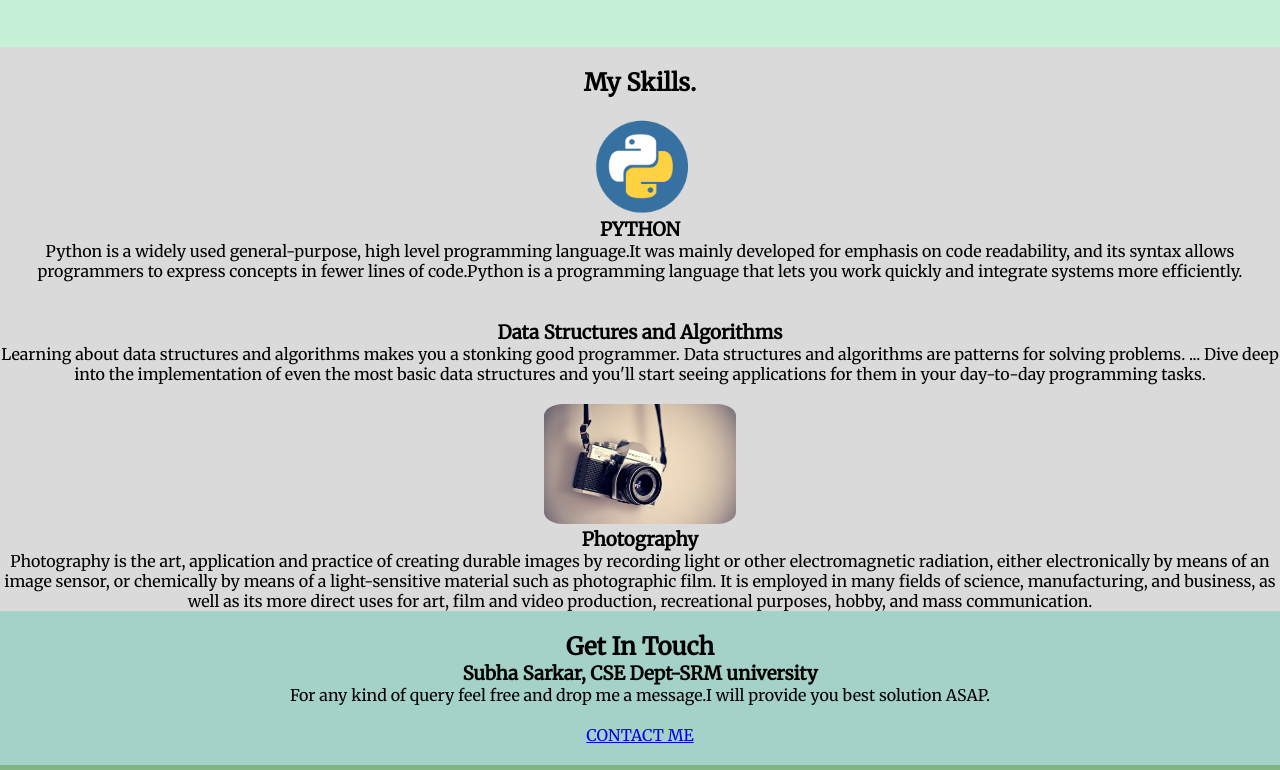
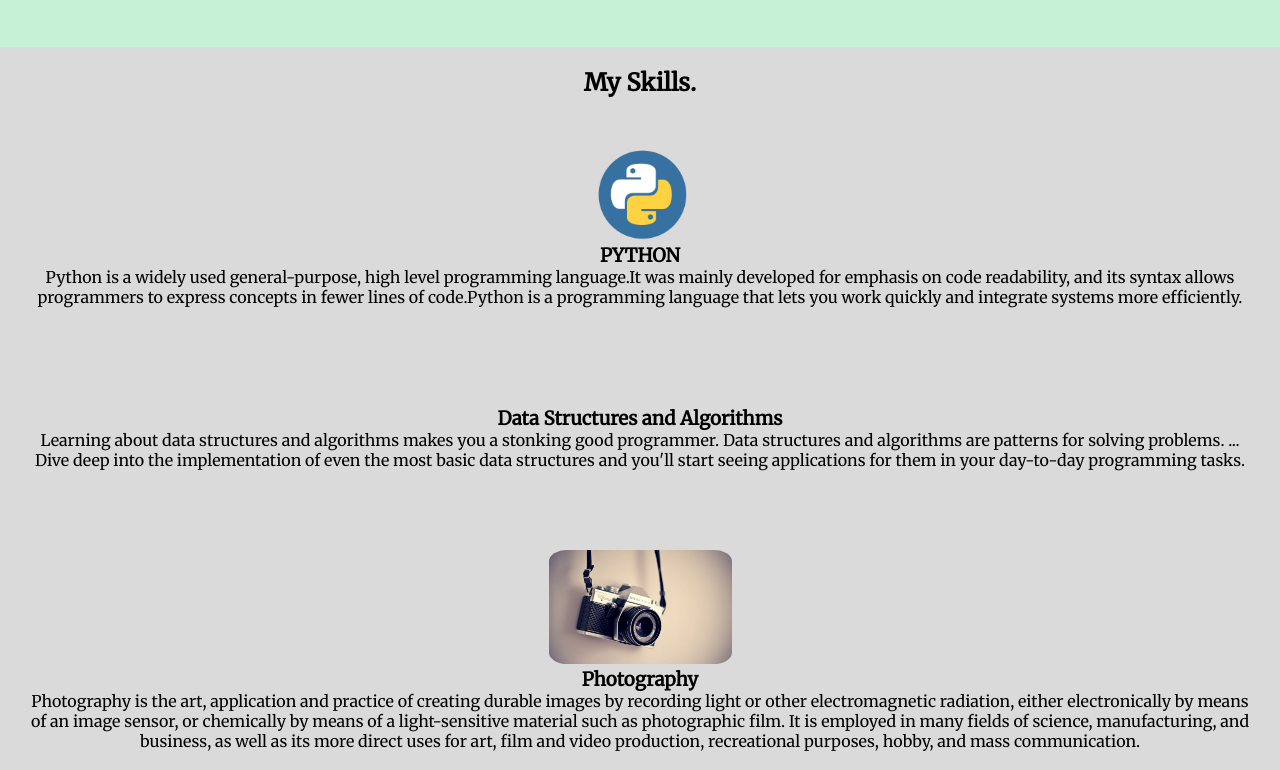
Before and after one commit to subha1206/my-personal-site, a plain HTML site: page index.html in a window 1280 px wide. Shown: the part 1182-1952 px from the top of the page. Drawn offline with Linux system fonts and the light colour scheme; a web font is replaced by a local one.

Commit message:
updated css

```diff
--- a/css/style.css
+++ b/css/style.css
@@ -61,13 +61,13 @@ h1{
 .skills{
   background-color: #dadada;
 }
-.skill_1:hover{
+.skill_1{
   padding: 30px;
 }
-.skill_2:hover{
+.skill_2{
   padding: 30px;
 }
-.skill_3:hover{
+.skill_3{
   padding: 30px;
 }
 .python{
```
